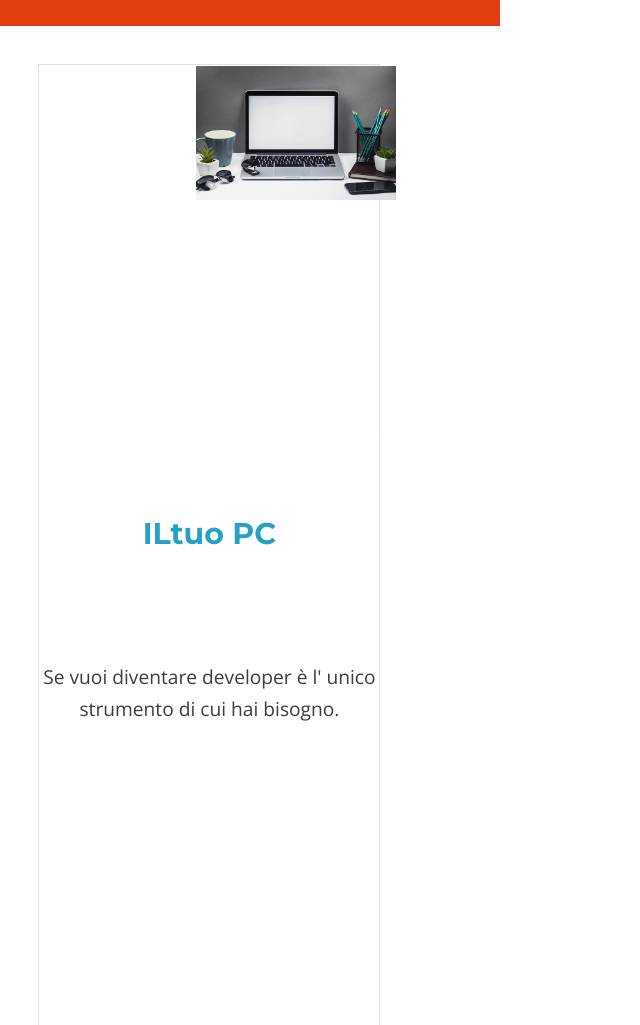
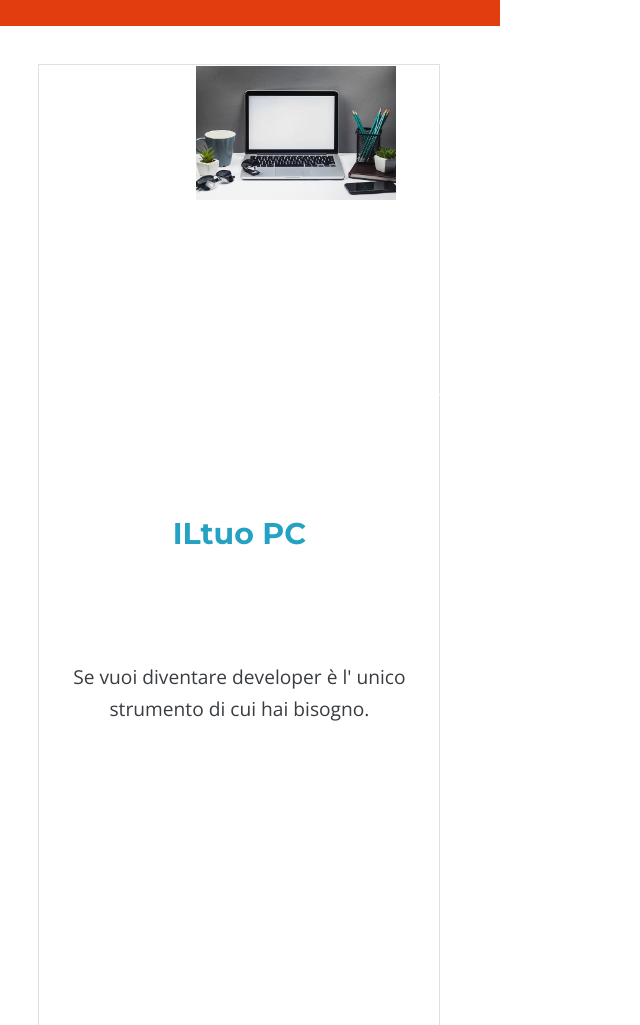
Before and after one commit to Dev-In-Wonderland/Progetto-settimanale-week-1, a plain HTML site: page index.html in a window 1280 px wide. Shown: the part 3037-4062 px from the top of the page, without its empty margins (0-640 px from the left). Drawn offline with nearby package versions, Linux system fonts and the light colour scheme.

Commit message:
progetto-settimanale con aggiornamenti

```diff
--- a/css/style.css
+++ b/css/style.css
@@ -212,20 +212,28 @@ i.rossi-2 {
 
 #aside {
     width:400px;
-    margin-left:0
+    margin-left:0;
+    display: flex;
+    flex-direction: column;
 }
 
 #article-1, #article-2, #article-3 {
     height: 50em;
     margin-bottom:4em;
-    margin-left:2em
+    margin-left:2em;
+    border: 1px solid #dee1e3;
+    text-align: center;
+    width: 400px;
+    height: 50em;
+    display: flex;
+    flex-direction: column;
 }
 
 aside article {
-    border: 1px solid #dee1e3;
+   /* border: 1px solid #dee1e3;
     text-align: center;
     width: 85%;
-    height: 30em;
+    height: 30em;*/
 
 
 }
```
